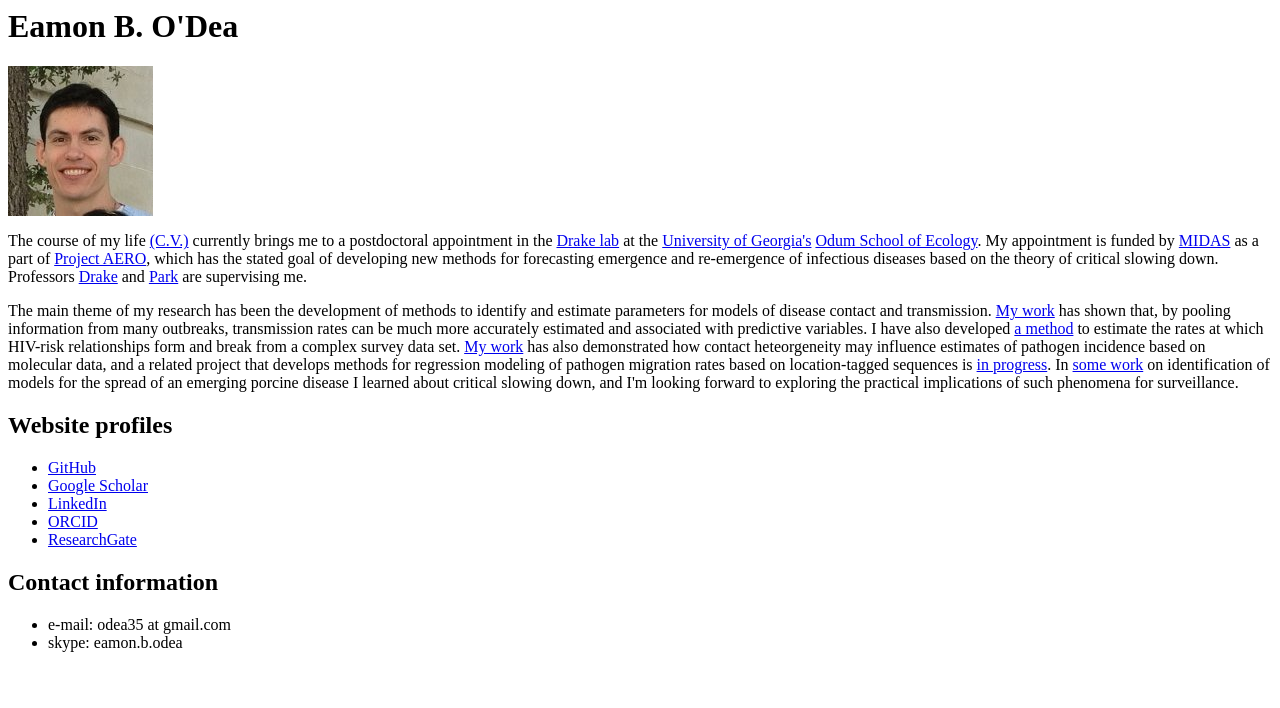
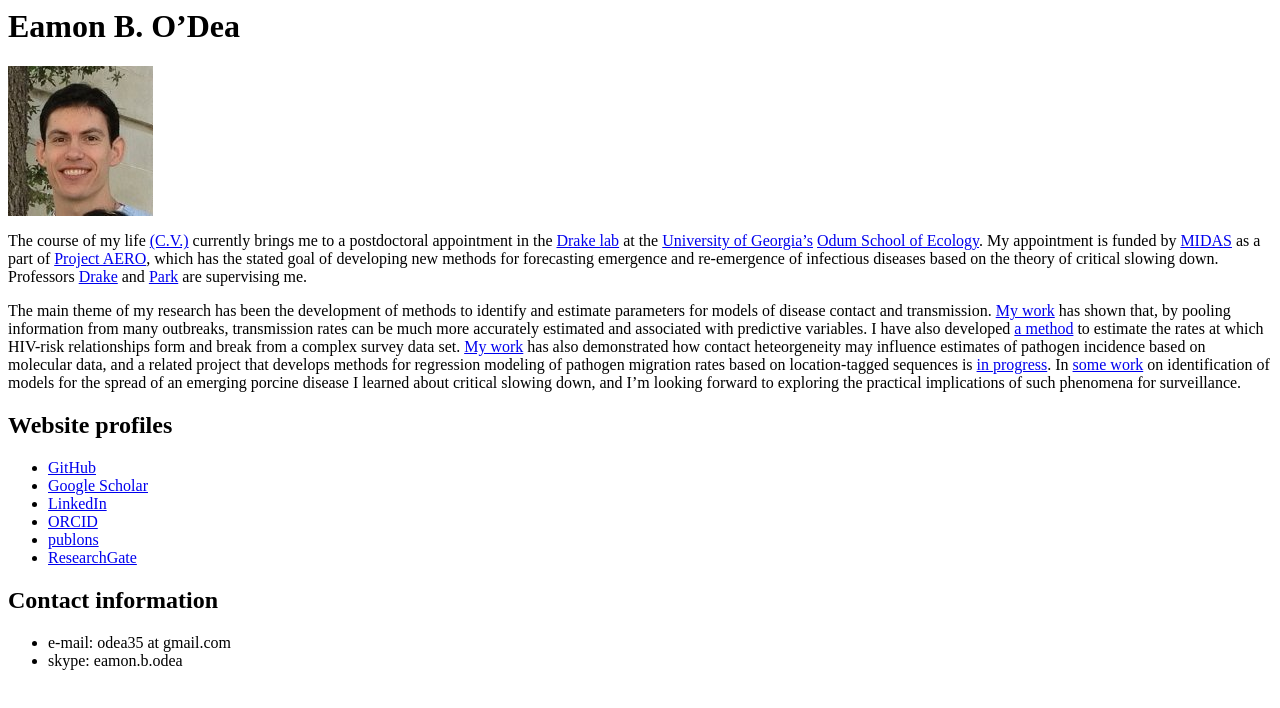
Before and after one commit to e3bo/e3bo.github.io, a plain HTML site: page index.html in a window 1280 px wide. Drawn offline with Linux system fonts and the light colour scheme.

Commit message:
Add publons profile to website

```diff
--- a/index.html
+++ b/index.html
@@ -1,15 +1,14 @@
-<h1 id="eamon-b.-odea">Eamon B. O'Dea</h1>
-<div class="figure">
-<img src="ebodea-headshot.jpg" />
-</div>
-<p>The course of my life <a href="cv.pdf">(C.V.)</a> currently brings me to a postdoctoral appointment in the <a href="http://daphnia.ecology.uga.edu/drakelab">Drake lab</a> at the <a href="http://www.uga.edu">University of Georgia's</a> <a href="http://www.ecology.uga.edu">Odum School of Ecology</a>. My appointment is funded by <a href="http://www.epimodels.org">MIDAS</a> as a part of <a href="http://daphnia.ecology.uga.edu/midas/">Project AERO</a>, which has the stated goal of developing new methods for forecasting emergence and re-emergence of infectious diseases based on the theory of critical slowing down. Professors <a href="http://www.ecology.uga.edu/facultyMember.php?Drake-21/">Drake</a> and <a href="http://www.ecology.uga.edu/facultyMember.php?Park-296/">Park</a> are supervising me.</p>
-<p>The main theme of my research has been the development of methods to identify and estimate parameters for models of disease contact and transmission. <a href="http://www.sciencedirect.com/science/article/pii/S1755436513000546">My work</a> has shown that, by pooling information from many outbreaks, transmission rates can be much more accurately estimated and associated with predictive variables. I have also developed <a href="http://repositories.lib.utexas.edu/bitstream/handle/2152/21667/ODEA-DISSERTATION-2013.pdf?sequence=1">a method</a> to estimate the rates at which HIV-risk relationships form and break from a complex survey data set. <a href="http://www.hindawi.com/journals/ipid/2011/238743/abs/">My work</a> has also demonstrated how contact heteorgeneity may influence estimates of pathogen incidence based on molecular data, and a related project that develops methods for regression modeling of pathogen migration rates based on location-tagged sequences is <a href="https://github.com/e3bo/2015phylo">in progress</a>. In <a href="http://biorxiv.org/content/early/2015/09/26/017178">some work</a> on identification of models for the spread of an emerging porcine disease I learned about critical slowing down, and I'm looking forward to exploring the practical implications of such phenomena for surveillance.</p>
+<h1 id="eamon-b.-odea">Eamon B. O’Dea</h1>
+<p><img src="ebodea-headshot.jpg" /></p>
+<p>The course of my life <a href="cv.pdf">(C.V.)</a> currently brings me to a postdoctoral appointment in the <a href="http://daphnia.ecology.uga.edu/drakelab">Drake lab</a> at the <a href="http://www.uga.edu">University of Georgia’s</a> <a href="http://www.ecology.uga.edu">Odum School of Ecology</a>. My appointment is funded by <a href="http://www.epimodels.org">MIDAS</a> as a part of <a href="http://daphnia.ecology.uga.edu/midas/">Project AERO</a>, which has the stated goal of developing new methods for forecasting emergence and re-emergence of infectious diseases based on the theory of critical slowing down. Professors <a href="http://www.ecology.uga.edu/facultyMember.php?Drake-21/">Drake</a> and <a href="http://www.ecology.uga.edu/facultyMember.php?Park-296/">Park</a> are supervising me.</p>
+<p>The main theme of my research has been the development of methods to identify and estimate parameters for models of disease contact and transmission. <a href="http://www.sciencedirect.com/science/article/pii/S1755436513000546">My work</a> has shown that, by pooling information from many outbreaks, transmission rates can be much more accurately estimated and associated with predictive variables. I have also developed <a href="http://repositories.lib.utexas.edu/bitstream/handle/2152/21667/ODEA-DISSERTATION-2013.pdf?sequence=1">a method</a> to estimate the rates at which HIV-risk relationships form and break from a complex survey data set. <a href="http://www.hindawi.com/journals/ipid/2011/238743/abs/">My work</a> has also demonstrated how contact heteorgeneity may influence estimates of pathogen incidence based on molecular data, and a related project that develops methods for regression modeling of pathogen migration rates based on location-tagged sequences is <a href="https://github.com/e3bo/2015phylo">in progress</a>. In <a href="http://biorxiv.org/content/early/2015/09/26/017178">some work</a> on identification of models for the spread of an emerging porcine disease I learned about critical slowing down, and I’m looking forward to exploring the practical implications of such phenomena for surveillance.</p>
 <h2 id="website-profiles">Website profiles</h2>
 <ul>
 <li><a href="https://github.com/e3bo/">GitHub</a></li>
 <li><a href="https://scholar.google.com/citations?user=nomqlOsAAAAJ">Google Scholar</a></li>
 <li><a href="https://www.linkedin.com/pub/eamon-o-dea/68/811/319">LinkedIn</a></li>
 <li><a href="http://orcid.org/0000-0003-4748-683X">ORCID</a></li>
+<li><a href="https://publons.com/a/1368712/">publons</a></li>
 <li><a href="http://www.researchgate.net/profile/Eamon_ODea">ResearchGate</a></li>
 </ul>
 <h2 id="contact-information">Contact information</h2>
```
Also changed, not shown: 3 other files.
